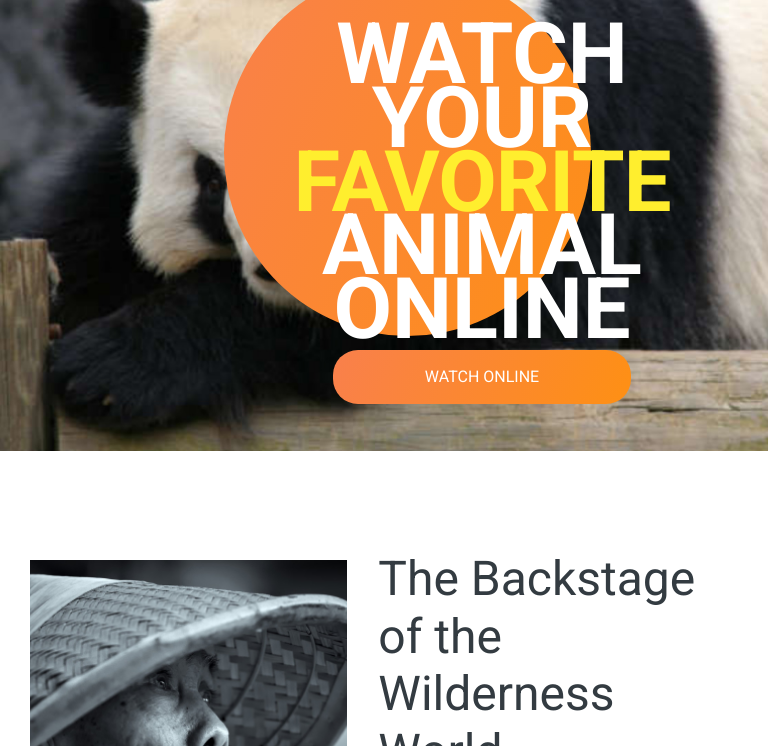
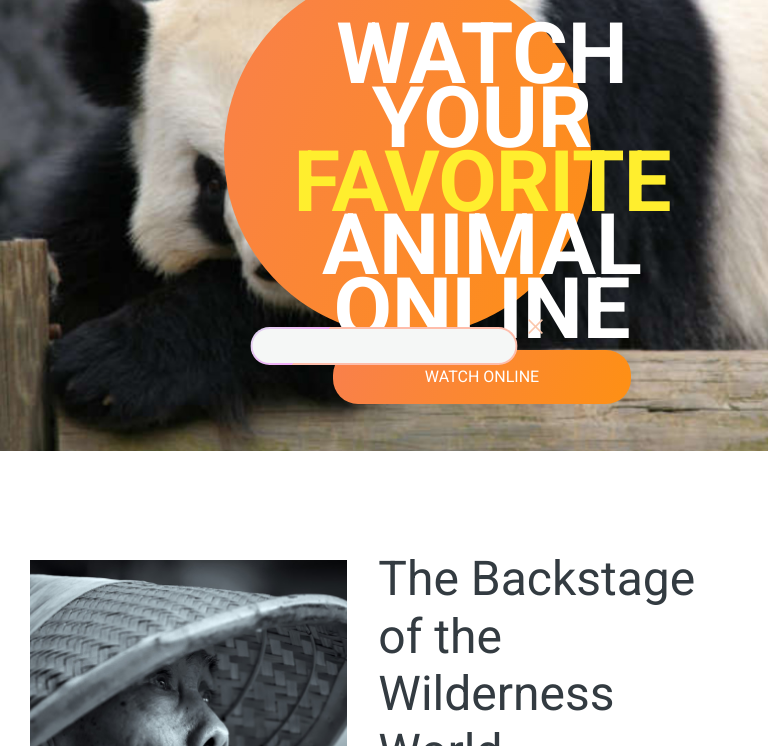
Before and after one commit to dshparko/dshparko.github.io, a plain HTML site: page online-zoo/pages/main/index.html in a window 768 px wide. Shown: the part 54-800 px from the top of the page. Drawn offline with nearby package versions, Linux system fonts and the light colour scheme.

Commit message:
fix:add stype for popap

```diff
--- a/online-zoo/assets/styles/mainStyle.css
+++ b/online-zoo/assets/styles/mainStyle.css
@@ -546,17 +546,18 @@ li {
 }
 
 .third-fragment-carousel .slide {
+    background: linear-gradient(#F1F3F2 0 0) padding-box,
+    linear-gradient(-70deg, #FEBDAB 74%, #F3A9F8 66%, #E0D8F0 100%, #EAF7FE 100%, #EAF7FE 100%) border-box;
     font-weight: 300;
     font-size: 15px;
     line-height: 120%;
     color: #767474;
     padding: 14px 14px 20px;
-    background: #F5F7F6;
     border-radius: 20px;
     max-height: 391px;
     position: relative;
-    background-clip: padding-box;
     border: solid 2px transparent;
+    transition: all 500ms linear;
 }
 
 .slide-container {
@@ -769,6 +770,14 @@ footer a {
     width: 130px;
     height: 44px;
     cursor: pointer;
+}
+.popup-button-close {
+    cursor: pointer;
+    color: #FBC7AC;
+    position: absolute;
+    right: -26px;
+    top: -11px;
+    font-size: 20px;
 }
 
 .subscription-form input[type="submit"]:focus {
@@ -1112,6 +1121,44 @@ footer a {
     .button-container {
         padding: 31px 0 65px;
     }
+    .popup-modal {
+        position: fixed;
+        top: 50%;
+        left: 50%;
+        transform: translate(-50%, -50%);
+        z-index: 2;
+        width: 267px;
+    }
+
+    .popup-modal .content {
+        font-weight: 300;
+        font-size: 15px;
+        line-height: 120%;
+        color: #767474;
+        padding: 14px 14px 20px;
+        background: #F5F7F6;
+        border-radius: 20px;
+        position: relative;
+        background-clip: padding-box;
+        border: solid 2px transparent;
+    }
+    .popup-modal .slide-feedback {
+        line-clamp: 9999999;
+        -webkit-line-clamp: 9999999;
+    }
+
+    .popup-modal .content:before {
+        content: '';
+        position: absolute;
+        top: 0;
+        right: 0;
+        bottom: 0;
+        left: 0;
+        z-index: -1;
+        margin: -2px;
+        border-radius: inherit;
+        background: linear-gradient(315.75deg, #FEBDAB 74%, #F3A9F8 66%, #E0D8F0 100%, #E0D8F0 100%, #E0D8F0 100%), linear-gradient(315.75deg, #FEBDAB 74%, #F3A9F8 66%, #E0D8F0 100%, #E0D8F0 100%, #E0D8F0 100%);
+    }
 
 }
 
@@ -1471,7 +1518,10 @@ footer a {
     .slide-container {
         width: 100%;
     }
-
+    img {
+        border-style: none;
+        height: auto;
+    }
     .third-fragment-carousel .slide {
         display: none;
         padding: 14px 11px 8px;
```
